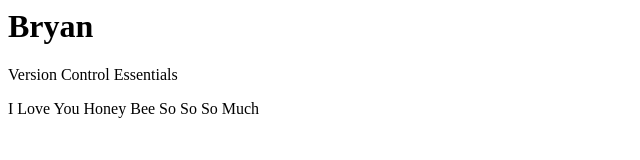
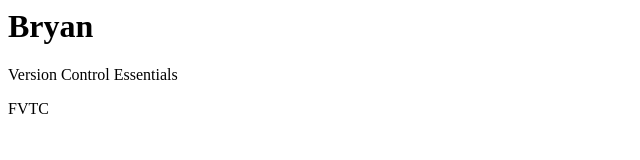
Before and after one commit to BryAllison/demo1, a plain HTML site: page index.html in a window 1280 px wide. Shown: the whole page, without its empty margins (0-640 px from the left). Drawn offline with Linux system fonts and the light colour scheme.

Commit message:
:memo: added readme

```diff
--- a/index.html
+++ b/index.html
@@ -2,4 +2,4 @@
 <p>Version Control Essentials</p>
 
 
-<p> I Love You Honey Bee So So So Much</p>
+<p>FVTC</p>
```
Also changed, not shown: README.txt (added).
